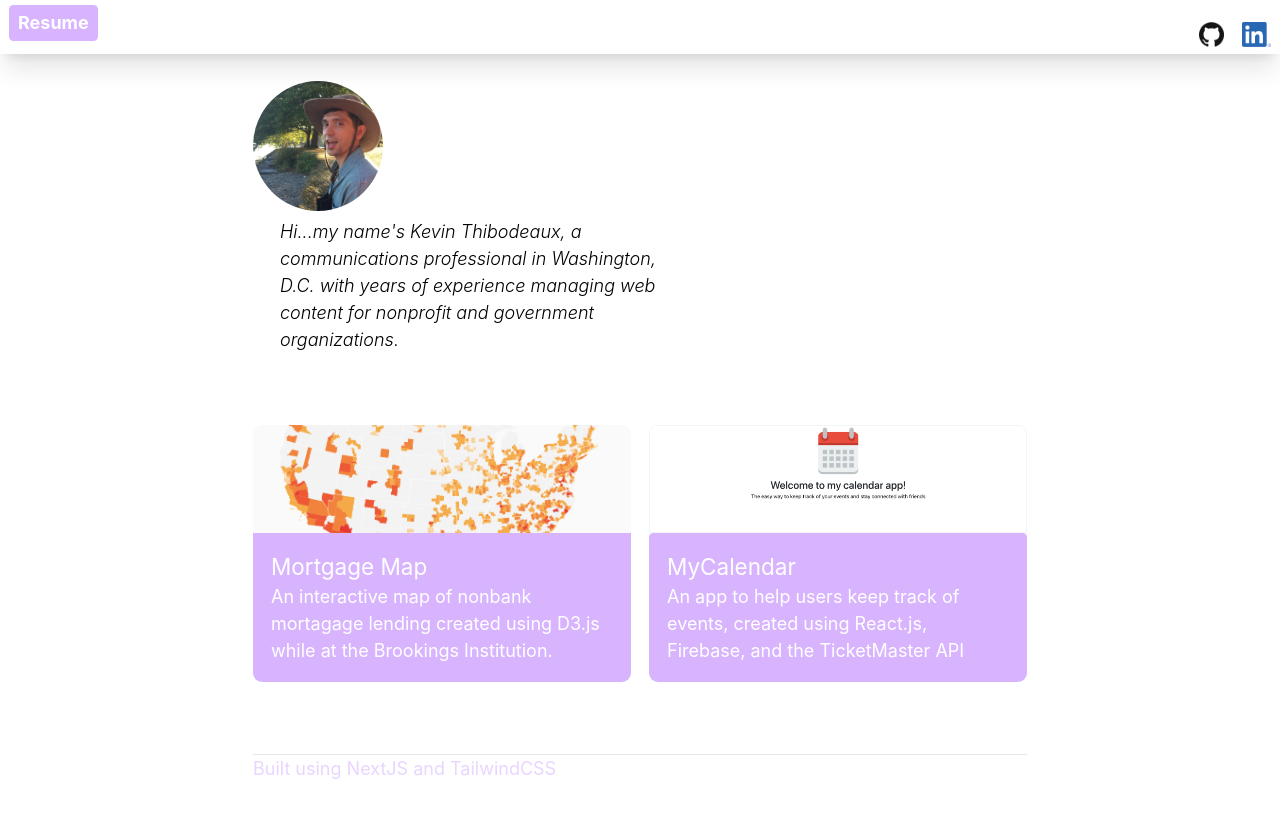
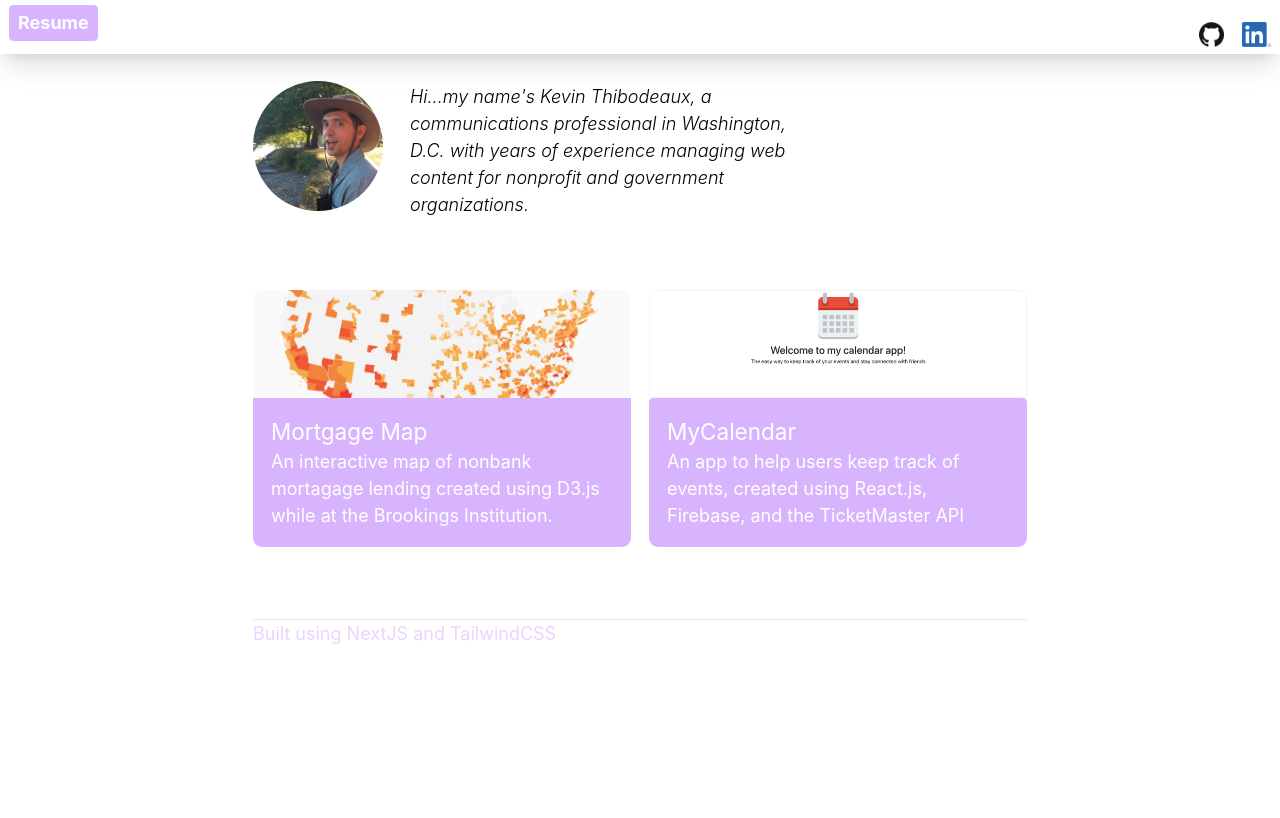
Before and after one commit to kthib16/nextjs-portfolio, a Next.js app: page / in a window 1280 px wide. Shown: the top 818 px of the page. Built offline with nearby package versions, Linux system fonts and the light colour scheme.

Commit message:
updates index

```diff
--- a/pages/index.js
+++ b/pages/index.js
@@ -17,7 +17,7 @@ export default function Home() {
         <title>{siteTitle}</title>
       </Head>
 
-      <div className=' pr-2 mt-2 mb-4'>
+      <div className='block pr-2 mt-2 mb-4'>
         <Image
           priority="true"
           src="/images/profile.jpg"
@@ -28,7 +28,7 @@ export default function Home() {
         />
 
 
-        <div className='w-96 text-base font-light pl-6 '><em>{description}</em></div>
+        <div className='inline-block w-96 text-base font-light pl-6 '><em>{description}</em></div>
         </div>
 
 
```
